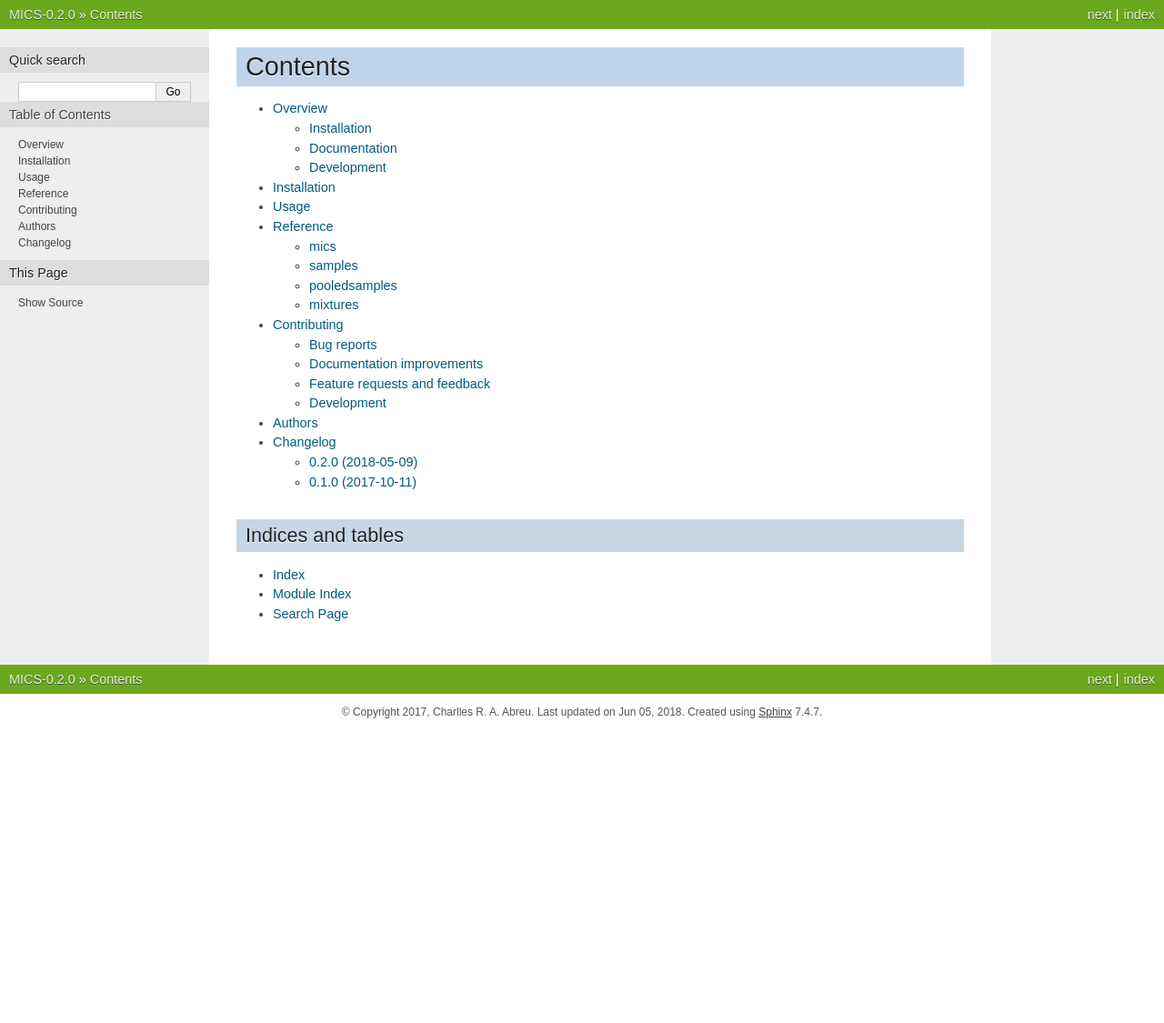
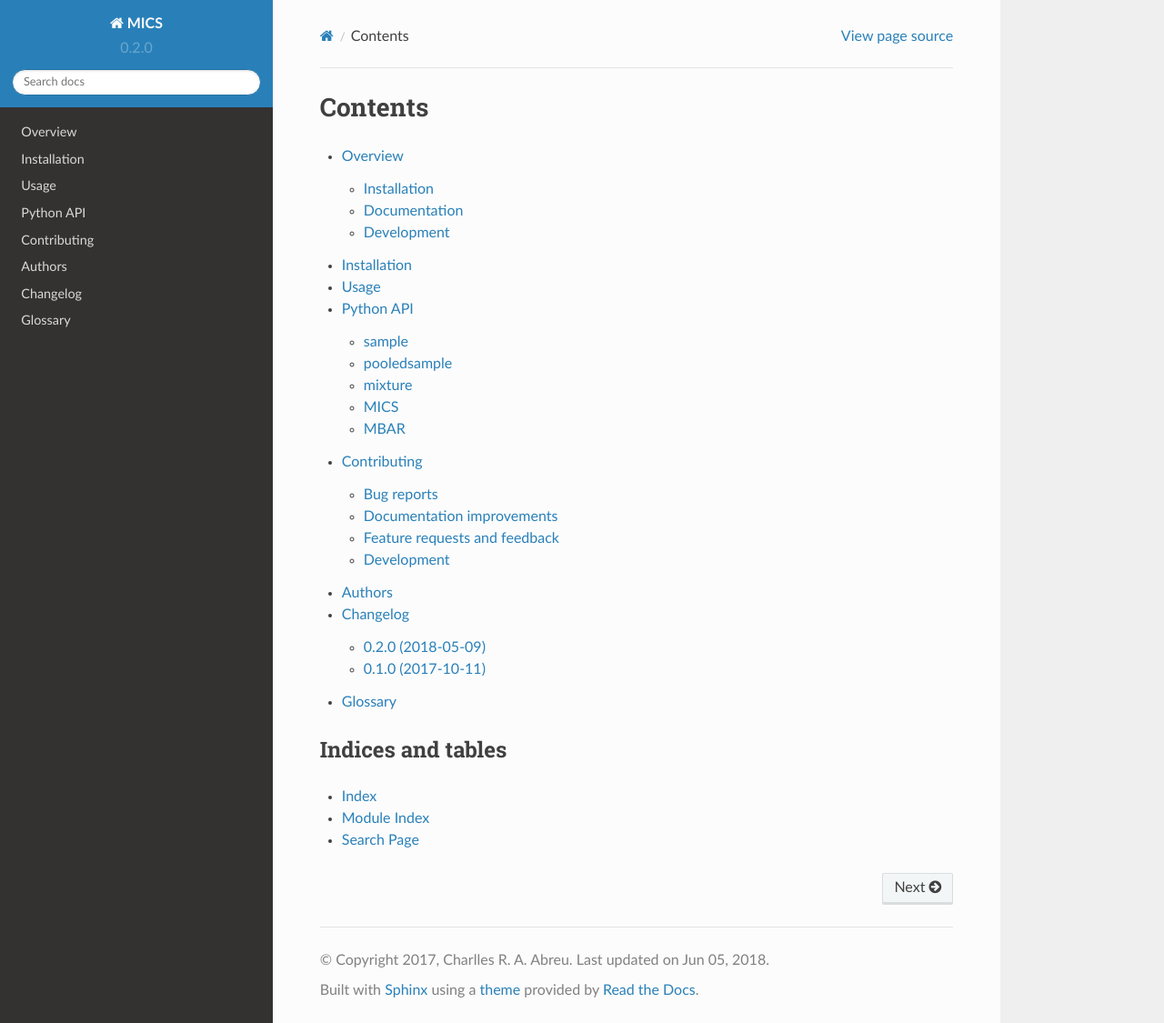
Before and after one commit to craabreu/mics, a Sphinx documentation site: the page built from docs/index.rst, in a window 1280 px wide and 1125 px high. Shown: the whole window at 91% size. Built offline with Sphinx 7.4.7 and the Read the Docs theme 2.0.0, drawn with Linux system fonts in a browser that asks for light colours.

Commit message:
Format changes in documentation

```diff
--- a/docs/conf.py
+++ b/docs/conf.py
@@ -38,7 +38,7 @@ extlinks = {
 on_rtd = os.environ.get('READTHEDOCS', None) == 'True'
 
 if not on_rtd:  # only set the theme if we're building docs locally
-    html_theme = 'nature'
+    html_theme = 'sphinx_rtd_theme'
 
 html_use_smartypants = True
 html_last_updated_fmt = '%b %d, %Y'
--- /dev/null
+++ b/docs/glossary.rst
@@ -0,0 +1,14 @@
+========
+Glossary
+========
+
+.. glossary::
+
+    ACF
+        Autocorrelation function
+
+    PDF
+        Probability density function
+
+    OBM
+        Overlapping batch mean
--- a/docs/index.rst
+++ b/docs/index.rst
@@ -8,10 +8,11 @@ Contents
    readme
    installation
    usage
-   reference/index
+   pythonapi/index
    contributing
    authors
    changelog
+   glossary
 
 Indices and tables
 ==================
--- /dev/null
+++ b/docs/pythonapi/MBAR.rst
@@ -0,0 +1,5 @@
+MBAR
+====
+
+.. autoclass:: mics.MBAR
+    :members:
--- /dev/null
+++ b/docs/pythonapi/MICS.rst
@@ -0,0 +1,5 @@
+MICS
+====
+
+.. autoclass:: mics.MICS
+    :members:
--- /dev/null
+++ b/docs/pythonapi/index.rst
@@ -0,0 +1,16 @@
+Python API
+==========
+
+.. toctree::
+    :glob:
+
+    sample
+    pooledsample
+    mixture
+    MICS
+    MBAR
+
+
+.. testsetup::
+
+    from mics import *
--- /dev/null
+++ b/docs/pythonapi/mixture.rst
@@ -0,0 +1,5 @@
+mixture
+=======
+
+.. autoclass:: mics.mixture
+    :members:
--- /dev/null
+++ b/docs/pythonapi/pooledsample.rst
@@ -0,0 +1,5 @@
+pooledsample
+============
+
+.. autoclass:: mics.pooledsample
+    :members:
--- /dev/null
+++ b/docs/pythonapi/sample.rst
@@ -0,0 +1,5 @@
+sample
+======
+
+.. autoclass:: mics.sample
+    :members:
--- a/docs/reference/index.rst
+++ /dev/null
@@ -1,7 +0,0 @@
-Reference
-=========
-
-.. toctree::
-    :glob:
-
-    mics*
--- a/docs/reference/mics.rst
+++ /dev/null
@@ -1,24 +0,0 @@
-mics
-====
-
-.. testsetup::
-
-    from mics import *
-
-samples
-=======
-
-.. automodule:: mics.samples
-    :members:
-
-pooledsamples
-=============
-
-.. automodule:: mics.pooledsamples
-    :members:
-
-mixtures
-========
-
-.. automodule:: mics.mixtures
-    :members:
--- a/src/mics/__init__.py
+++ b/src/mics/__init__.py
@@ -6,8 +6,6 @@ from mics.mixtures import mixture
 from mics.pooledsamples import pooledsample
 from mics.samples import sample
 
-pool = pooledsample  # TODO: remove this line and the 'pool' item below
-
 verbose = False
 
-__all__ = ['sample', 'pool', 'pooledsample', 'mixture', 'MICS', 'MBAR']
+__all__ = ['sample', 'pooledsample', 'mixture', 'MICS', 'MBAR']
```
Also changed, not shown: 6 other files.
